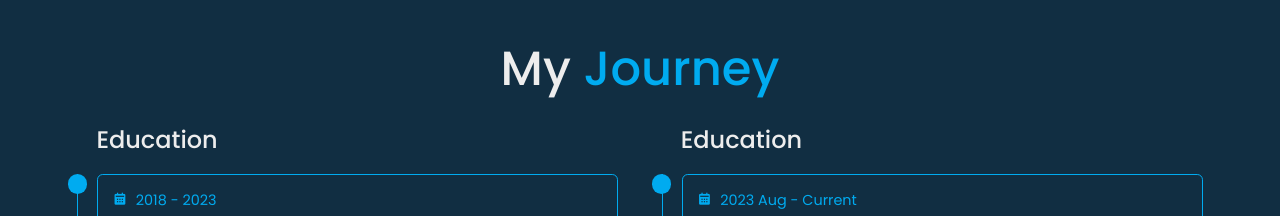
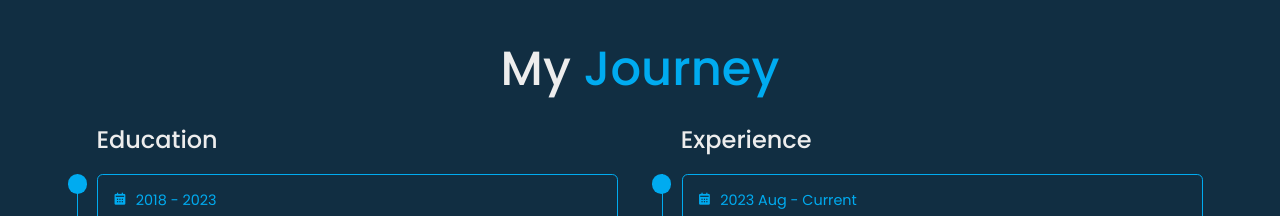
Before and after one commit to lingloktin/portfolio, a React (Create React App) app: page / in a window 1280 px wide. Shown: the part 860-1076 px from the top of the page. Built offline with nearby package versions, Linux system fonts and the light colour scheme.

Commit message:
update typo

```diff
--- a/src/components/Experience.js
+++ b/src/components/Experience.js
@@ -56,7 +56,7 @@ export const Experience = () => {
           <Col sm={12} md={6}>
             <div className="experience-col-2">
               <div className="title-div">
-                <h3 className="title">Education<span className="animate"></span></h3>
+                <h3 className="title">Experience<span className="animate"></span></h3>
               </div>
               <div className="experience-box">
                 {experienceData.map((experience, index) => (
```
